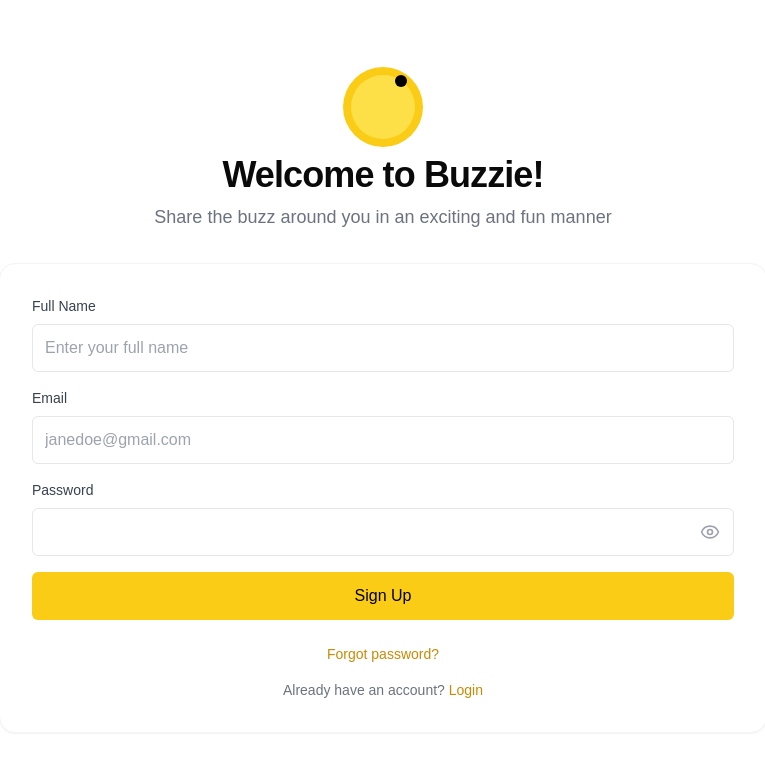
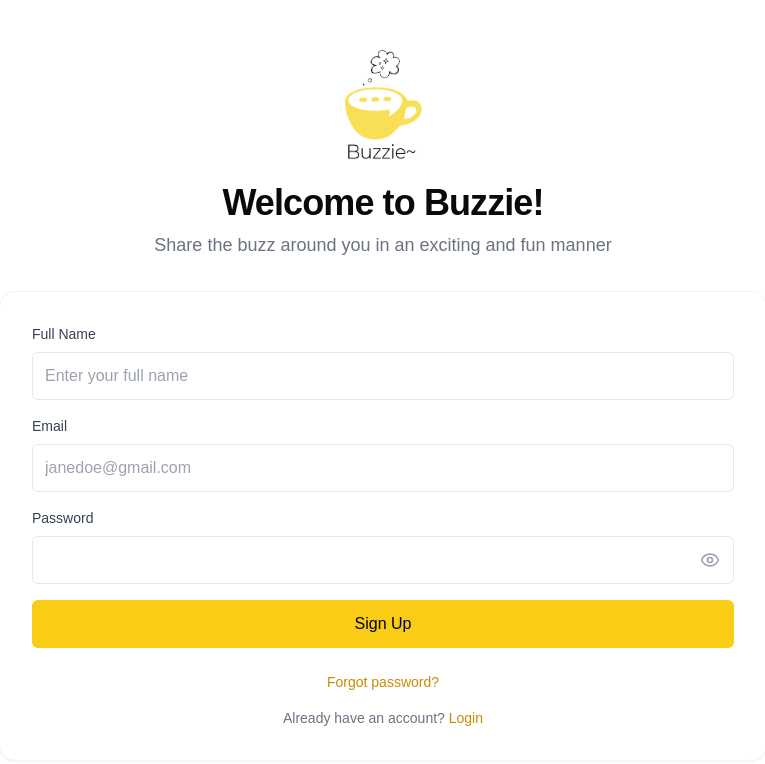
Before and after one commit to DilashaShakya/SaathiVerse, a Next.js app in the folder client/: page /register in a window 1280 px wide. Shown: the top 764 px of the page, without its empty margins (257-1022 px from the left). Built offline with nearby package versions, Linux system fonts and the light colour scheme.

Commit message:
updated register page

```diff
--- a/client/src/app/register/page.js
+++ b/client/src/app/register/page.js
@@ -1,10 +1,11 @@
-"use client"
+'use client'
 
 import { useState } from "react"
 import Link from "next/link"
 import { useFormik } from "formik"
 import * as Yup from "yup"
 import { Eye, EyeOff } from 'lucide-react'
+import Image from "next/image"
 import axios from 'axios'
 
 const validationSchema = Yup.object({
@@ -44,12 +45,15 @@ export default function Register() {
       <div className="w-full max-w-3xl space-y-8">
         <div className="space-y-2 text-center">
           <div className="flex justify-center">
-            <div className="relative w-20 h-20">
-              <div className="w-20 h-20 bg-yellow-400 rounded-full flex items-center justify-center">
-                <div className="w-16 h-16 bg-yellow-300 rounded-full flex items-center justify-center">
-                  <div className="w-3 h-3 bg-black rounded-full absolute top-2 right-4" />
-                </div>
-              </div>
+            <div className="relative w-30 h-30">
+              <Image
+                src="/logobuzzie.png"
+                alt="Buzzie Logo"
+                width={150}
+                height={150}
+                priority
+                className="w-30 h-30"
+              />
             </div>
           </div>
           <h1 className="text-4xl font-bold tracking-tight">Welcome to Buzzie!</h1>
```
